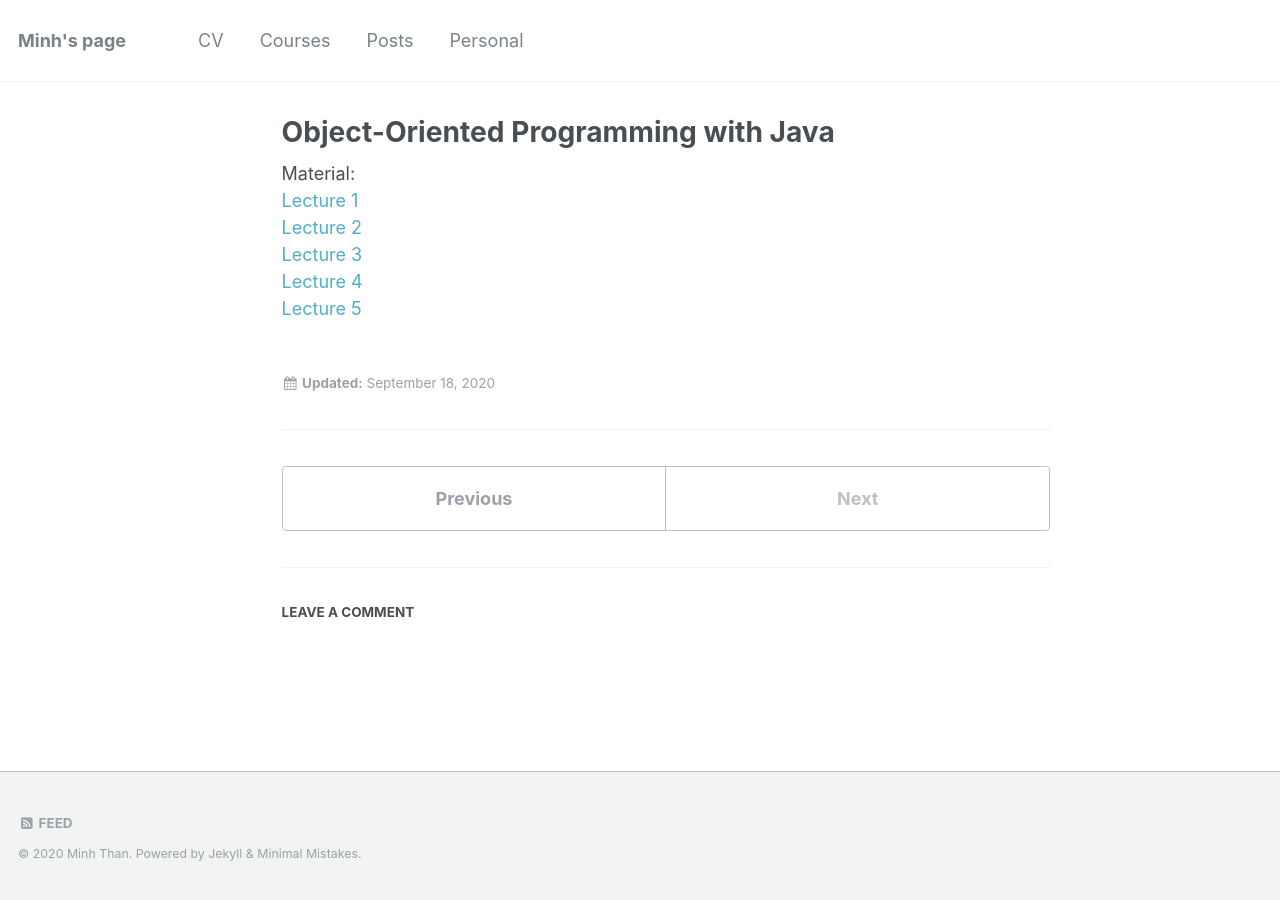
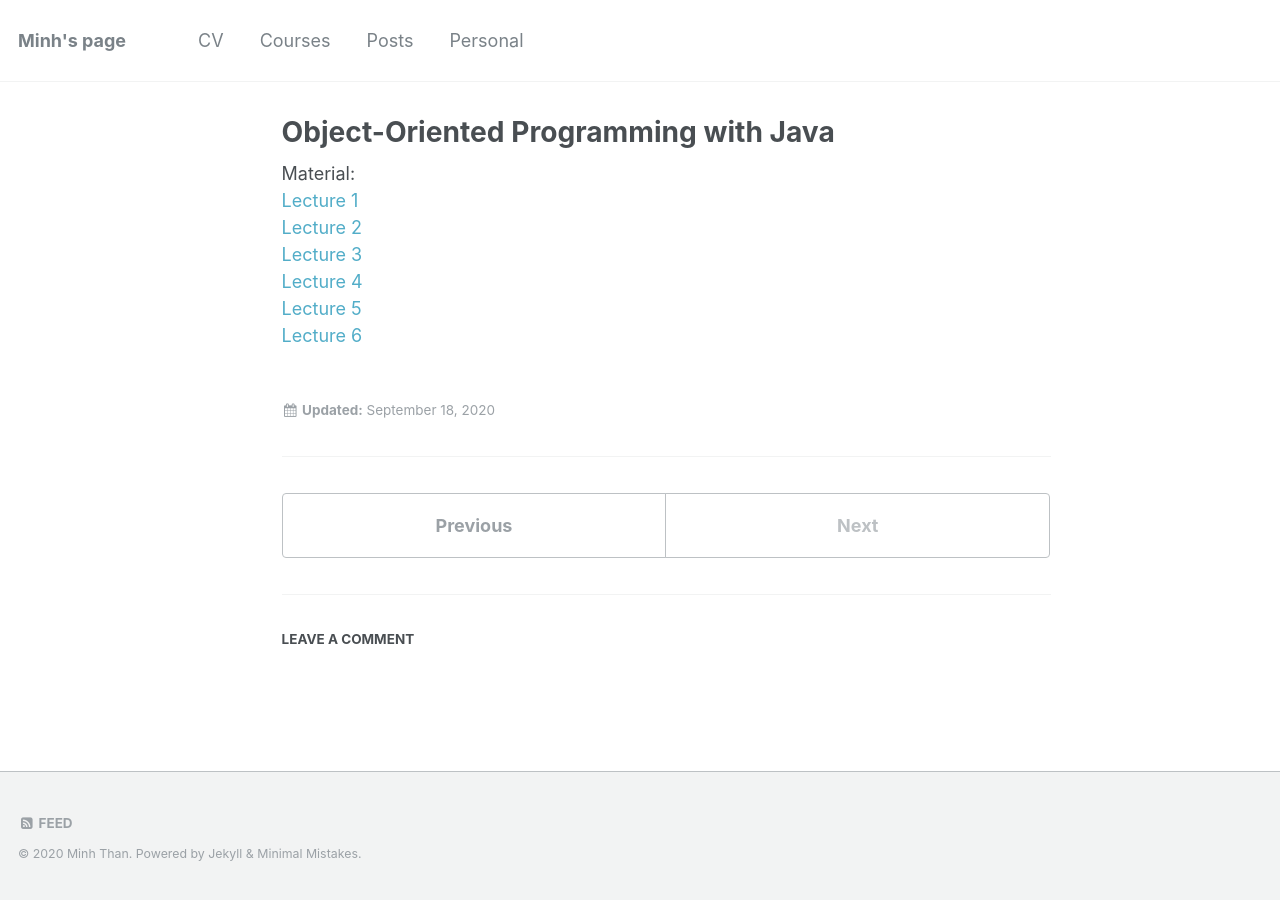
Before and after one commit to thanqminh/thanqminh.github.io, a Jekyll site: the page built from _courses/oopjava.md, in a window 1280 px wide. Built offline with Jekyll 4.4.1, drawn with Linux system fonts in a browser that asks for light colours; comment, search, counter and statistics services are not loaded.

Commit message:
add lecture 6

```diff
--- a/_courses/oopjava.md
+++ b/_courses/oopjava.md
@@ -11,9 +11,11 @@ Material:
 [Lecture 3][lecture3]
 [Lecture 4][lecture4]
 [Lecture 5][lecture5]
+[Lecture 6][lecture6]
 
 [lecture1]: /courses/oopjava/lecture1.pptx
 [lecture2]: /courses/oopjava/lecture2.pptx
 [lecture3]: /courses/oopjava/lecture3.pptx
 [lecture4]: /courses/oopjava/lecture4.pptx
 [lecture5]: /courses/oopjava/lecture5.pptx
+[lecture6]: /courses/oopjava/lecture6.ppt
```
Also changed, not shown: 2 other files.
